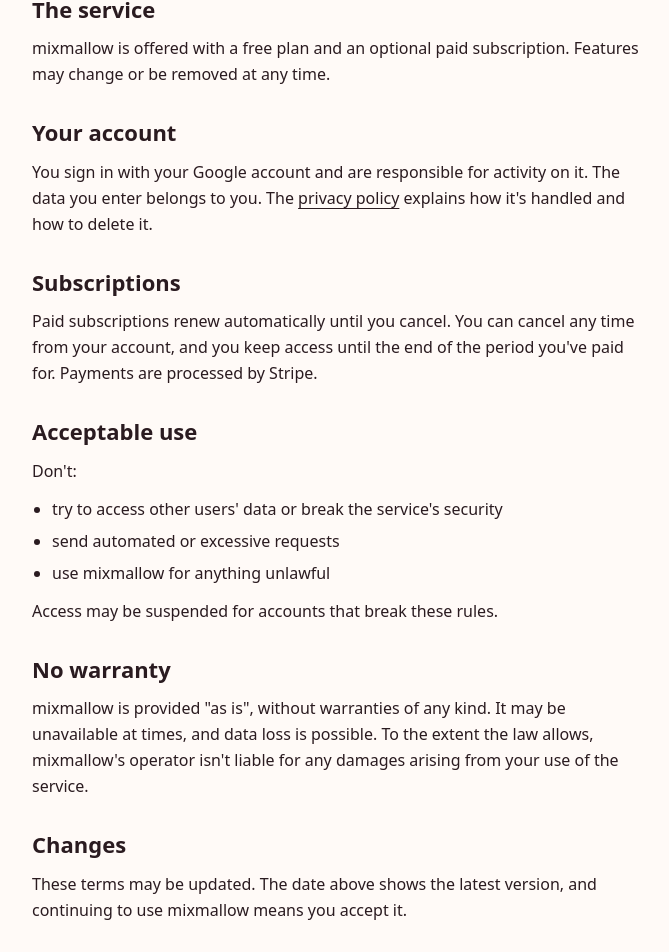
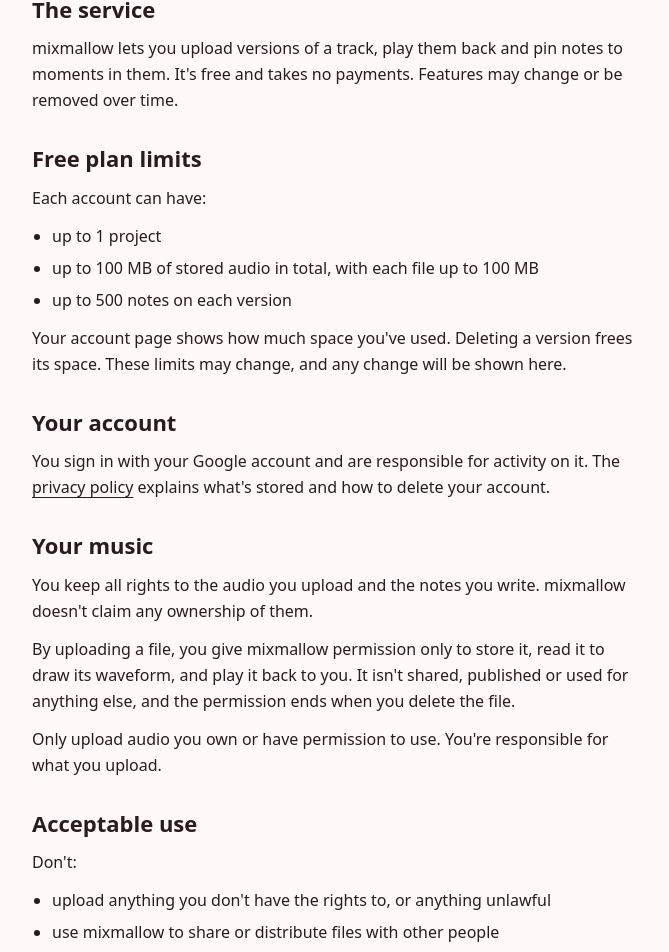
Before and after one commit to noah-lee/mixmallow, a React (Vite) app in the folder apps/web/: page /terms in a window 1280 px wide. Shown: the part 253-1205 px from the top of the page, without its empty margins (304-973 px from the left). Built offline with nearby package versions, Linux system fonts and the light colour scheme; no server answers.

Commit message:
Add the terms of service screen
Rewrite the terms for uploaded audio: users keep their rights and grant storage and playback only. List the free plan limits from the shared constants the api enforces, and drop the subscription section.

```diff
--- a/apps/web/src/routes/terms.tsx
+++ b/apps/web/src/routes/terms.tsx
@@ -1,13 +1,20 @@
+import {
+  MAX_FILE_BYTES,
+  NOTE_LIMIT_PER_TRACK,
+  PROJECT_LIMIT,
+  STORAGE_LIMIT_BYTES,
+} from "@repo/shared/schemas"
 import { createFileRoute, Link } from "@tanstack/react-router"
 import {
   ContactLink,
   LegalPage,
   LegalSection,
 } from "@/features/legal/legal-page"
+import { formatBytes } from "@/lib/format"
 import { site } from "@/lib/site"
 
-// Public: Google's OAuth brand verification reads this page. A starting template; keep it in
-// step with the product, and bump site.legalUpdated when it changes.
+// Public: Google's OAuth brand verification reads this page. The plan limits come from the
+// shared constants the api enforces; bump site.legalUpdated when the wording changes.
 export const Route = createFileRoute("/terms")({
   component: Terms,
 })
@@ -22,25 +29,53 @@
 
       <LegalSection title="The service">
         <p>
-          {site.name} is offered with a free plan and an optional paid
-          subscription. Features may change or be removed at any time.
+          {site.name} lets you upload versions of a track, play them back and
+          pin notes to moments in them. It's free and takes no payments.
+          Features may change or be removed over time.
+        </p>
+      </LegalSection>
+
+      <LegalSection title="Free plan limits">
+        <p>Each account can have:</p>
+        <ul>
+          <li>
+            up to {PROJECT_LIMIT} {PROJECT_LIMIT === 1 ? "project" : "projects"}
+          </li>
+          <li>
+            up to {formatBytes(STORAGE_LIMIT_BYTES)} of stored audio in total,
+            with each file up to {formatBytes(MAX_FILE_BYTES)}
+          </li>
+          <li>up to {NOTE_LIMIT_PER_TRACK} notes on each version</li>
+        </ul>
+        <p>
+          Your account page shows how much space you've used. Deleting a version
+          frees its space. These limits may change, and any change will be shown
+          here.
         </p>
       </LegalSection>
 
       <LegalSection title="Your account">
         <p>
           You sign in with your Google account and are responsible for activity
-          on it. The data you enter belongs to you. The{" "}
-          <Link to="/privacy">privacy policy</Link> explains how it's handled
-          and how to delete it.
+          on it. The <Link to="/privacy">privacy policy</Link> explains what's
+          stored and how to delete your account.
         </p>
       </LegalSection>
 
-      <LegalSection title="Subscriptions">
+      <LegalSection title="Your music">
         <p>
-          Paid subscriptions renew automatically until you cancel. You can
-          cancel any time from your account, and you keep access until the end
-          of the period you've paid for. Payments are processed by Stripe.
+          You keep all rights to the audio you upload and the notes you write.{" "}
+          {site.name} doesn't claim any ownership of them.
+        </p>
+        <p>
+          By uploading a file, you give {site.name} permission only to store it,
+          read it to draw its waveform, and play it back to you. It isn't
+          shared, published or used for anything else, and the permission ends
+          when you delete the file.
+        </p>
+        <p>
+          Only upload audio you own or have permission to use. You're
+          responsible for what you upload.
         </p>
       </LegalSection>
 
@@ -48,12 +83,30 @@
         <p>Don't:</p>
         <ul>
           <li>
+            upload anything you don't have the rights to, or anything unlawful
+          </li>
+          <li>
+            use {site.name} to share or distribute files with other people
+          </li>
+          <li>
             try to access other users' data or break the service's security
           </li>
-          <li>send automated or excessive requests</li>
-          <li>use {site.name} for anything unlawful</li>
+          <li>
+            send automated or excessive requests, or try to get around the plan
+            limits
+          </li>
         </ul>
-        <p>Access may be suspended for accounts that break these rules.</p>
+        <p>
+          Accounts that break these rules may be suspended, and files that break
+          them may be removed.
+        </p>
+      </LegalSection>
+
+      <LegalSection title="Keep your own copies">
+        <p>
+          {site.name} isn't a backup service. Keep the original of every file
+          you upload somewhere else.
+        </p>
       </LegalSection>
 
       <LegalSection title="No warranty">
@@ -68,7 +121,8 @@
       <LegalSection title="Changes">
         <p>
           These terms may be updated. The date above shows the latest version,
-          and continuing to use {site.name} means you accept it.
+          and continuing to use {site.name} means you accept it. Significant
+          changes will be announced in the app.
         </p>
       </LegalSection>
 
```
Also changed, not shown: 1 other file (tests, documents, lock files or other folders).
